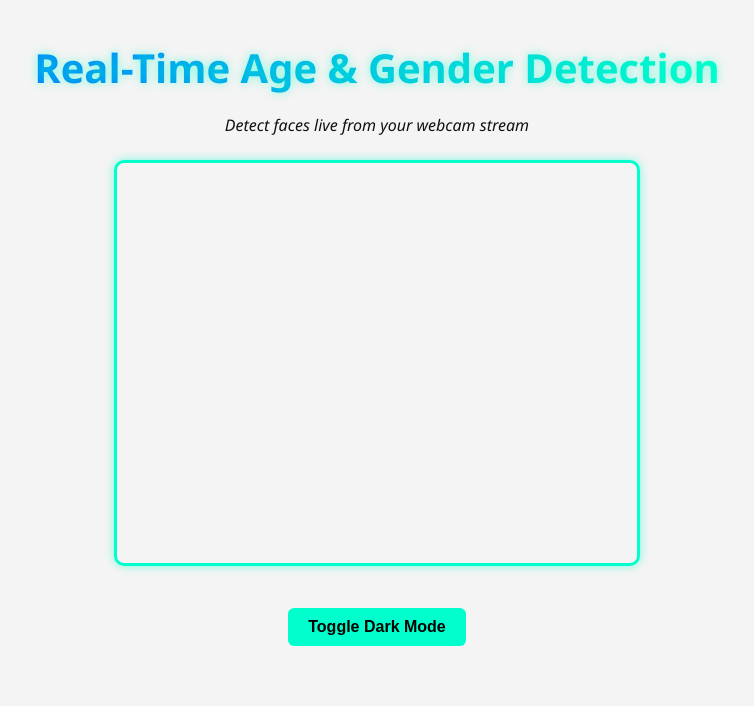
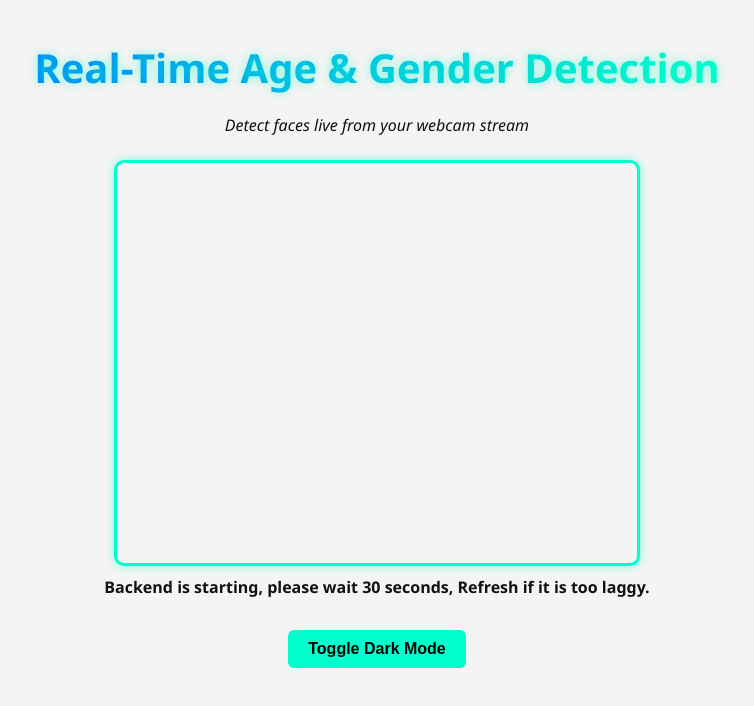
Before and after one commit to Kartik3011/Age-and-Gender-Prediction-Model, a React (Create React App) app: page / in a window 1280 px wide. Shown: the top 706 px of the page, without its empty margins (263-1017 px from the left). Built offline with nearby package versions, Linux system fonts and the light colour scheme; no server answers.

Commit message:
Update App.js

```diff
--- a/src/App.js
+++ b/src/App.js
@@ -4,7 +4,6 @@ import "./index.css";
 const BACKEND = "https://age-gender-backend.onrender.com";
 const PREDICT_URL = `${BACKEND}/predict`;
 
-/* helper to pick the mode of an array */
 const mostCommon = (arr) =>
   arr
     .sort(
@@ -14,32 +13,31 @@ const mostCommon = (arr) =>
     .pop();
 
 function App() {
-  /* ---------- original dark‑mode logic ---------- */
   const [darkMode, setDarkMode] = useState(false);
+  const toggleTheme = () => setDarkMode(!darkMode);
+
+  const videoRef = useRef(null);
+  const canvasRef = useRef(null);
+  const [resultText, setResultText] = useState("");
+  const [loading, setLoading] = useState(true); // 👈 show startup message
+
+  const ageHistory = useRef([]);
+  const predictionsRef = useRef([]);
+
   useEffect(() => {
     document.body.style.backgroundColor = darkMode ? "#121212" : "#f4f4f4";
     document.body.classList.toggle("light-mode", !darkMode);
   }, [darkMode]);
-  const toggleTheme = () => setDarkMode(!darkMode);
 
-  /* ---------- refs & state ---------- */
-  const videoRef = useRef(null);
-  const canvasRef = useRef(null);
-  const [resultText, setResultText] = useState("");
-
-  /* ✨ new: keep last 5 ages for smoothing */
-  const ageHistory = useRef([]);
-
-  /* ---------- request webcam once ---------- */
+  // Get webcam
   useEffect(() => {
     navigator.mediaDevices
       .getUserMedia({ video: true })
       .then((stream) => (videoRef.current.srcObject = stream))
-      .catch((err) => setResultText("Camera blocked or in use."));
+      .catch(() => setResultText("Camera blocked or in use."));
   }, []);
 
-  /* ---------- draw video & overlay predictions every frame ---------- */
-  const predictionsRef = useRef([]);
+  // Draw predictions
   useEffect(() => {
     let raf;
     const draw = () => {
@@ -52,7 +50,7 @@ function App() {
           c.width = w;
           c.height = h;
           const ctx = c.getContext("2d");
-          ctx.drawImage(v, 0, 0, w, h); // live frame
+          ctx.drawImage(v, 0, 0, w, h);
           ctx.strokeStyle = "#00ff88";
           ctx.lineWidth = 2;
           ctx.font = "16px monospace";
@@ -70,16 +68,16 @@ function App() {
     return () => cancelAnimationFrame(raf);
   }, []);
 
-  /* ---------- capture & send one frame every 500 ms ---------- */
+  // Predict every 500ms
   useEffect(() => {
     const id = setInterval(() => {
       const v = videoRef.current;
       const c = canvasRef.current;
-      if (!v || !c || !v.videoWidth) return; // camera not ready
+      if (!v || !c || !v.videoWidth) return;
       const ctx = c.getContext("2d");
       c.width = v.videoWidth;
       c.height = v.videoHeight;
-      ctx.drawImage(v, 0, 0, c.width, c.height); // ensure current frame drawn
+      ctx.drawImage(v, 0, 0, c.width, c.height);
 
       const dataURL = c.toDataURL("image/jpeg", 0.7);
       fetch(PREDICT_URL, {
@@ -89,14 +87,13 @@ function App() {
       })
         .then((res) => res.json())
         .then((json) => {
+          setLoading(false); // 👈 backend responded at least once
           if (json.predictions && json.predictions.length) {
-            /* ✨ temporal smoothing on the first face */
             const first = json.predictions[0];
             ageHistory.current.push(first.age);
             if (ageHistory.current.length > 5) ageHistory.current.shift();
             const stableAge = mostCommon(ageHistory.current);
-            first.age = stableAge; // overwrite for display
-
+            first.age = stableAge;
             predictionsRef.current = json.predictions;
             setResultText(`${first.gender}, ${stableAge}`);
           } else {
@@ -105,12 +102,13 @@ function App() {
             ageHistory.current = [];
           }
         })
-        .catch(() => setResultText("Error predicting"));
+        .catch(() => {
+          setResultText("Error predicting");
+        });
     }, 500);
     return () => clearInterval(id);
   }, []);
 
-  /* ---------- UI (unchanged) ---------- */
   return (
     <div style={{ ...styles.container, color: darkMode ? "#f1f1f1" : "#111" }}>
       <h1
@@ -126,7 +124,6 @@ function App() {
       </h1>
       <p style={styles.subtext}>Detect faces live from your webcam stream</p>
 
-      {/* hidden video for capture */}
       <video
         ref={videoRef}
         autoPlay
@@ -136,11 +133,13 @@ function App() {
         height="1"
         style={{ position: "absolute", opacity: 0 }}
       />
-      {/* visible canvas */}
       <canvas ref={canvasRef} style={styles.video} />
 
-      {/* label */}
-      <p style={{ marginTop: 10, fontWeight: "bold" }}>{resultText}</p>
+      <p style={{ marginTop: 10, fontWeight: "bold" }}>
+        {loading
+          ? "Backend is starting, please wait 30 seconds, Refresh if it is too laggy."
+          : resultText}
+      </p>
 
       <div style={styles.controls}>
         <button
@@ -158,7 +157,6 @@ function App() {
   );
 }
 
-/* ---------- your original inline styles ---------- */
 const styles = {
   container: {
     minHeight: "100vh",
```
